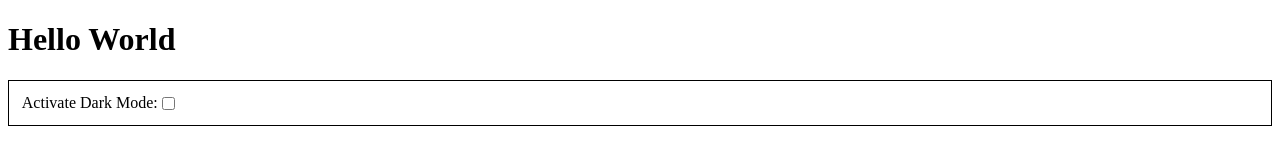
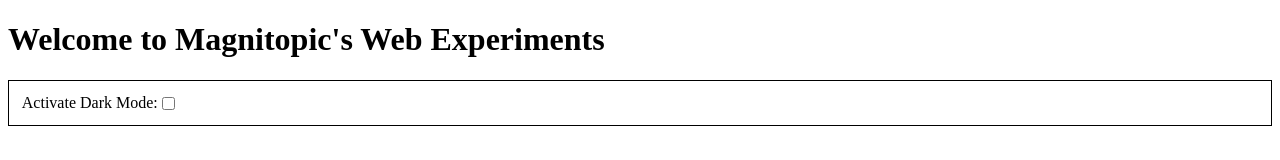
Before and after one commit to magnitopic/WebExperiments, a website: page web/index.ejs in a window 1280 px wide. Drawn offline with nearby package versions, Linux system fonts and the light colour scheme; files that its build step writes are made by us from their sources.

Commit message:
New title for index page

```diff
--- a/web/index.ejs
+++ b/web/index.ejs
@@ -7,7 +7,7 @@
     <link rel="stylesheet" href="./css/esp.css">
 </head>
 <body>
-    <h1>Hello World</h1>
+    <h1>Welcome to Magnitopic's Web Experiments</h1>
     <%- include('./footer.ejs') %>
 </body>
 </html>
```
